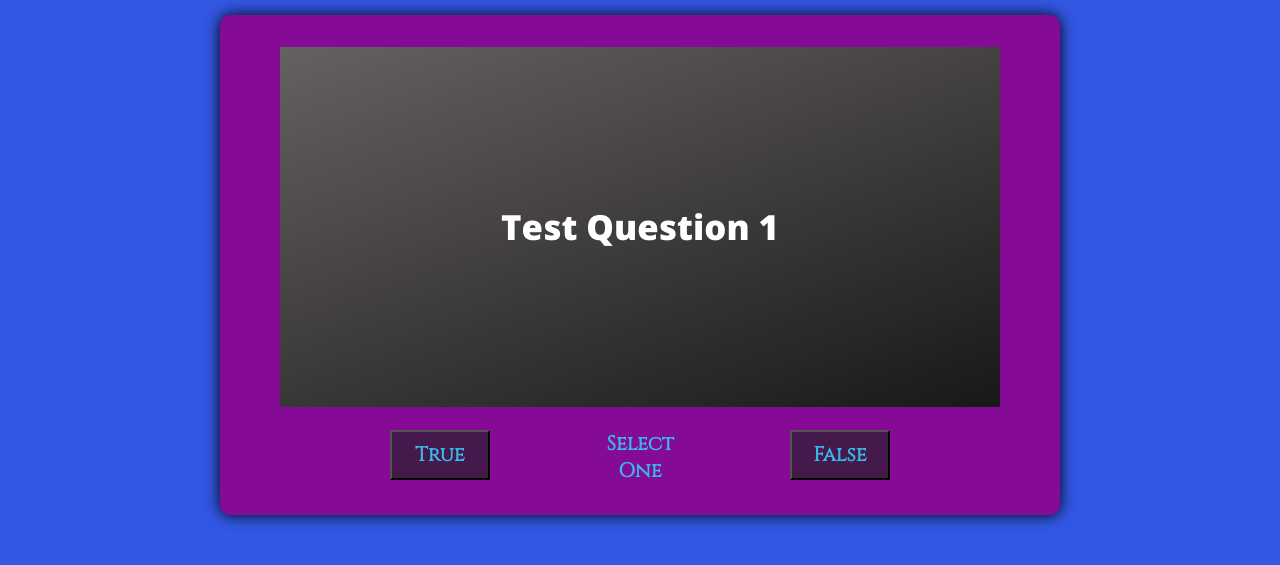
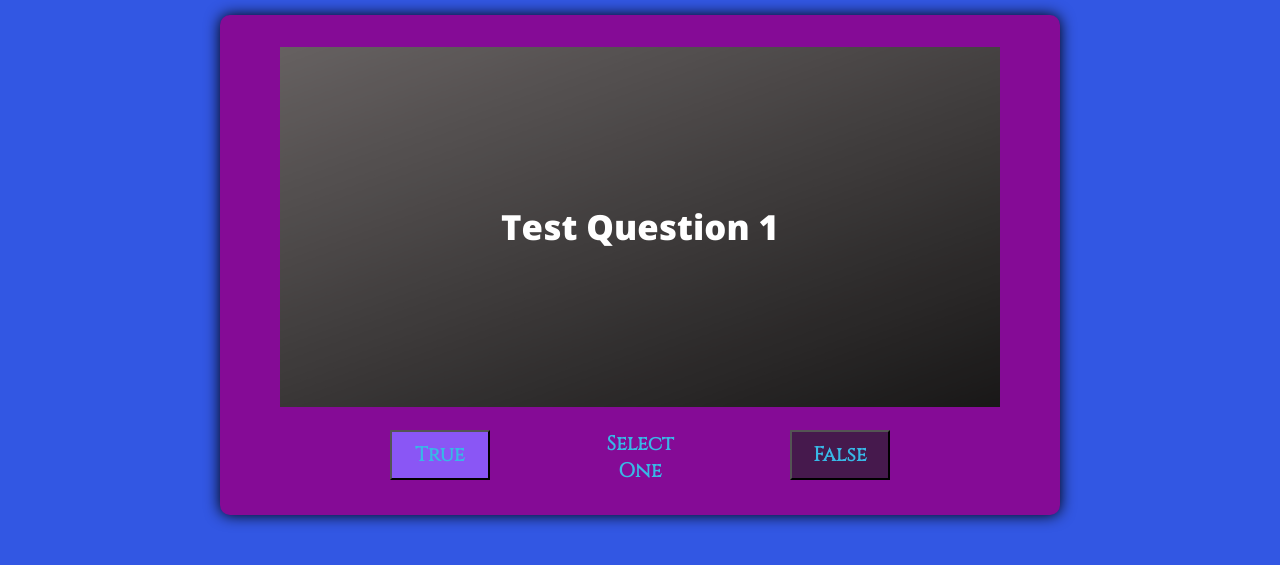
Before and after one commit to Ababka/Trivia-Game, a plain HTML site: page index.html in a window 1280 px wide. In both pictures the pointer is over the button "True". Shown: the part 125-690 px from the top of the page. Drawn offline with Linux system fonts and the light colour scheme.

Commit message:
added more styling

```diff
--- a/style.css
+++ b/style.css
@@ -92,7 +92,9 @@ body {
     height: 50px;
 }
 
-/* add a hover effect over buttons before click, may need to add class*/
-:hover {
-
-}
+/* hover effect over buttons before clicked*/
+#left:hover, #right:hover {
+    transition: 1s;
+    background: #8A56F5;
+    transition: 1s;
+    }
```
